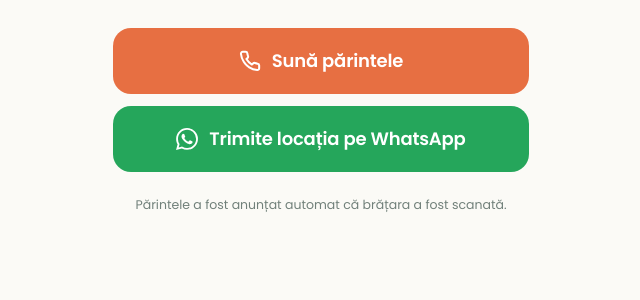
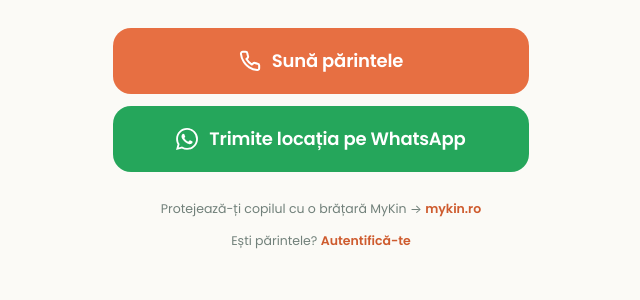
Before and after one commit to Georgedarjan/MYKIN-nou, a Flask app: template templates/scan_public.html in a window 1280 px wide. Shown: the part 190-490 px from the top of the page, without its empty margins (319-959 px from the left). Run offline with Flask 3, Linux system fonts and the light colour scheme; the template is opened without the code that fills it, so the values that code supplies are empty.

Commit message:
link autentificare + promovare mykin.ro pe pagina publica

```diff
--- a/app.py
+++ b/app.py
@@ -149,7 +149,7 @@
         db.session.commit()
         send_scan_alert(child, scan_row)
 
-    return render_template("scan_public.html", child=child, is_owner=is_owner)
+    return render_template("scan_public.html", child=child, band=band, is_owner=is_owner)
 
 
 @app.route("/b/<code>/activate", methods=["GET", "POST"])
--- a/templates/scan_public.html
+++ b/templates/scan_public.html
@@ -77,7 +77,13 @@
   <p class="footer-note">Vedeți pagina publică a propriei brățări.
     <a class="link" href="{{ url_for('dashboard') }}">Înapoi la cont</a></p>
   {% else %}
-  <p class="footer-note">Părintele a fost anunțat automat că brățara a fost scanată.</p>
+  <p class="footer-note" style="margin-top:28px;">
+    Protejează-ți copilul cu o brățară MyKin &rarr;
+    <a class="link" href="https://mykin.ro">mykin.ro</a>
+  </p>
+  <p class="footer-note" style="margin-top:10px;">
+    Ești părintele? <a class="link" href="{{ url_for('login', next=url_for('scan', code=band.code)) }}">Autentifică-te</a>
+  </p>
   {% endif %}
 </div>
 
```
